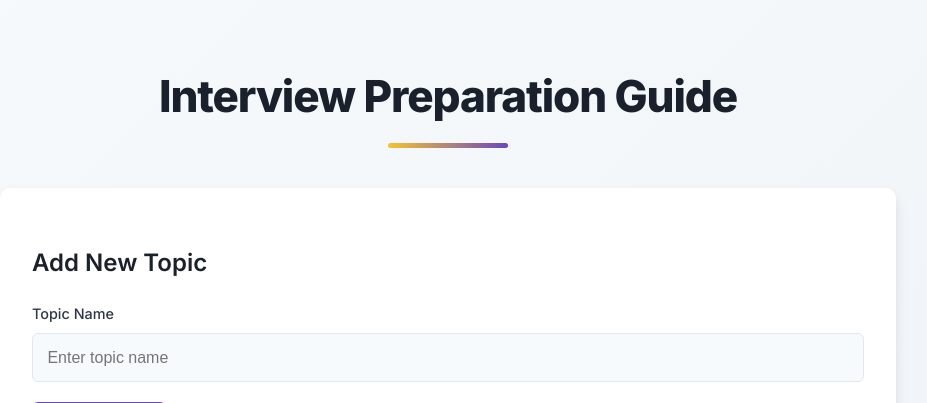
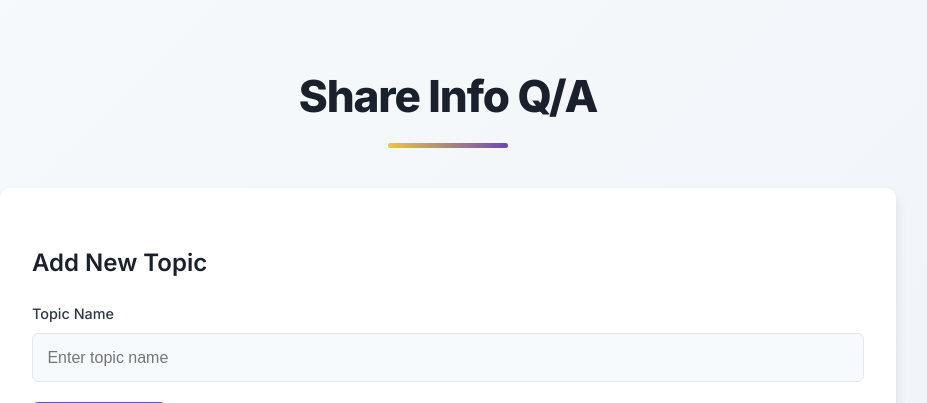
Before and after one commit to BishalParajulii/Fast_API, a FastAPI app: page /add in a window 1280 px wide. Shown: the top 403 px of the page, without its empty margins (192-1119 px from the left). Run offline with FastAPI, Linux system fonts and the light colour scheme.

Commit message:
done some modification

```diff
--- a/templates/index.html
+++ b/templates/index.html
@@ -3,13 +3,13 @@
 <head>
   <meta charset="UTF-8" />
   <meta name="viewport" content="width=device-width, initial-scale=1.0"/>
-  <title>Interview Preparation Guide</title>
+  <title>FAQ</title>
   <link rel="stylesheet" href="/static/styles.css" />
   <link rel="stylesheet" href="https://fonts.googleapis.com/css2?family=Inter:wght@400;500;600;700;800&display=swap" />
 </head>
 <body>
   <div class="container">
-    <h1>Interview Preparation Guide</h1>
+    <h1>Share Info Q/A</h1>
 
     <div class="form-container">
       <form>
```
